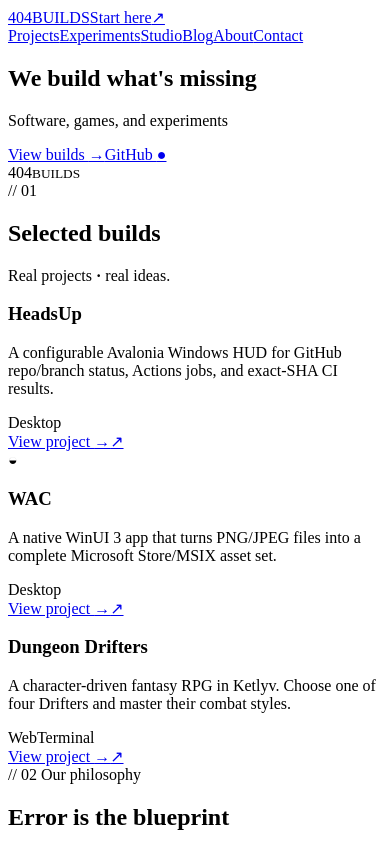
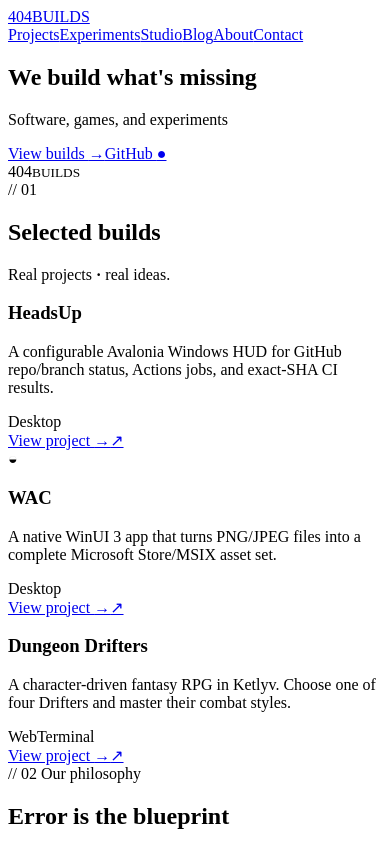
Before and after one commit to MrCodeGameandAnime/404-Builds, a React app in the folder root/: page / in a window 390 px wide. Shown: the top 844 px of the page. Built offline with nearby package versions, Linux system fonts and the light colour scheme; the HTML template or start-up script is replaced by a standard one.

Commit message:
remove button

```diff
--- a/root/src/App.jsx
+++ b/root/src/App.jsx
@@ -100,10 +100,6 @@
           <a className="brand" href={pageHref('#top', page)} aria-label="404 Builds home">
             <span className="brand-number">404</span>
             <span className="brand-word">BUILDS</span>
-          </a>
-          <a className="nav-cta" href={pageHref('#studio', page)}>
-            <span>Start here</span>
-            <Arrow />
           </a>
         </div>
         <nav className="primary-nav" aria-label="Primary navigation">
--- a/root/src/styles.css
+++ b/root/src/styles.css
@@ -62,9 +62,6 @@
 .primary-nav a, .footer-nav a { transition: color .2s ease; }
 .primary-nav a:hover, .footer-nav a:hover { color: var(--red-hot); }
 .primary-nav a[aria-current="page"] { color: var(--red-hot); }
-.nav-cta { order: 3; display: inline-flex; align-items: center; gap: 18px; padding: 12px 18px; border: 1px solid var(--red); color: var(--red-hot); font-family: var(--mono); font-size: 11px; font-weight: 700; text-transform: uppercase; letter-spacing: .16em; transition: background .2s ease, box-shadow .2s ease, color .2s ease; }
-.nav-cta:hover { color: var(--white); background: rgba(255, 38, 61, .12); box-shadow: 0 0 26px rgba(255, 38, 61, .2); }
-
 .hero { min-height: 640px; display: grid; grid-template-columns: minmax(0, .94fr) minmax(420px, 1.06fr); align-items: center; gap: 40px; border-bottom: 1px solid var(--line); position: relative; }
 .hero::after, .section::before { position: absolute; width: 7px; height: 7px; content: ""; background: var(--red); box-shadow: 0 0 16px var(--red); }
 .hero::after { right: 3%; bottom: -4px; }
@@ -222,7 +219,6 @@
   .nav-identity-row { grid-area: identity; display: flex; align-items: center; justify-content: space-between; gap: 12px; }
   .primary-nav { grid-area: navigation; order: 0; display: grid; grid-template-columns: repeat(6, minmax(0, 1fr)); align-items: center; width: 100%; margin: 0; padding-top: 10px; border-top: 1px solid var(--line); gap: 0; text-align: center; font-size: clamp(7px, 2.1vw, 9px); letter-spacing: .05em; }
   .primary-nav a { white-space: nowrap; padding: 4px 0; }
-  .nav-cta { order: 0; margin-left: 0; padding: 9px 11px; font-size: 9px; }
   .brand-number { font-size: 23px; }.brand-word { font-size: 17px; }
 }
 
```
Also changed, not shown: 2 other files (tests, documents, lock files or other folders).
